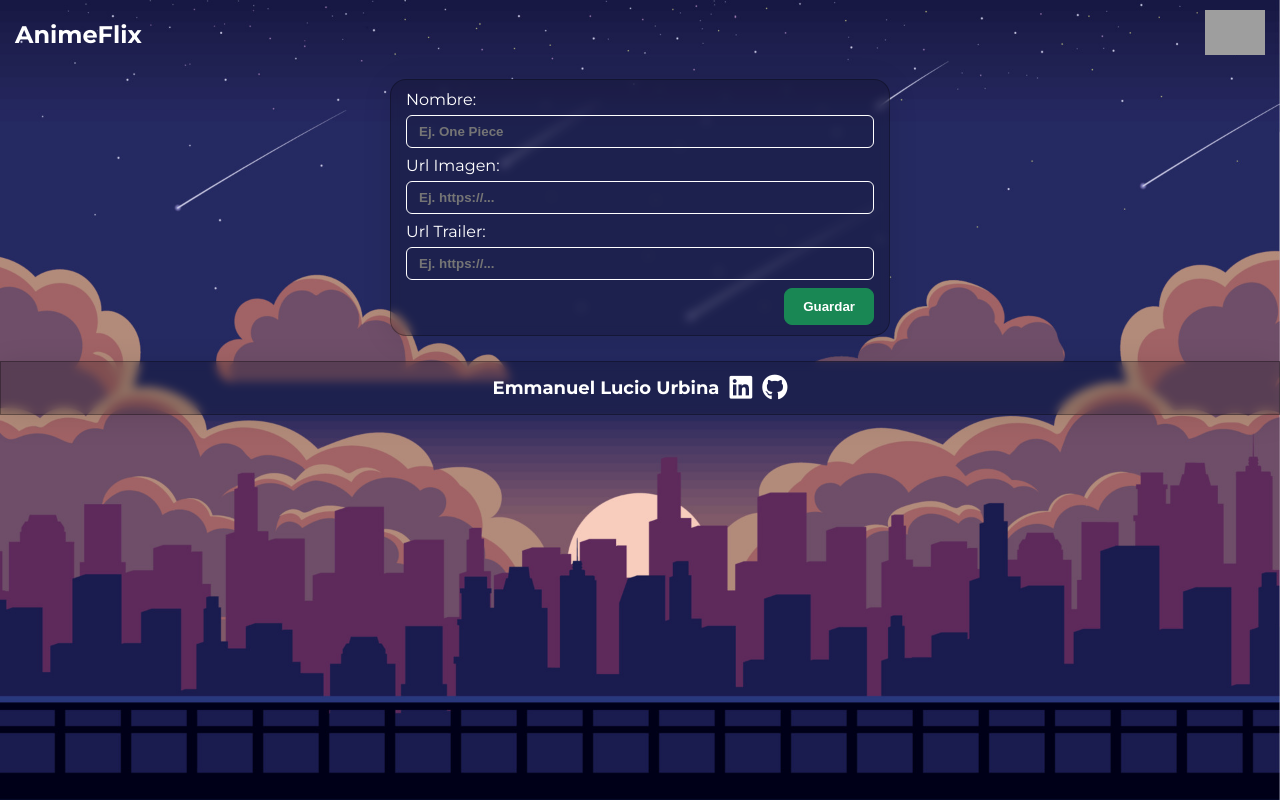
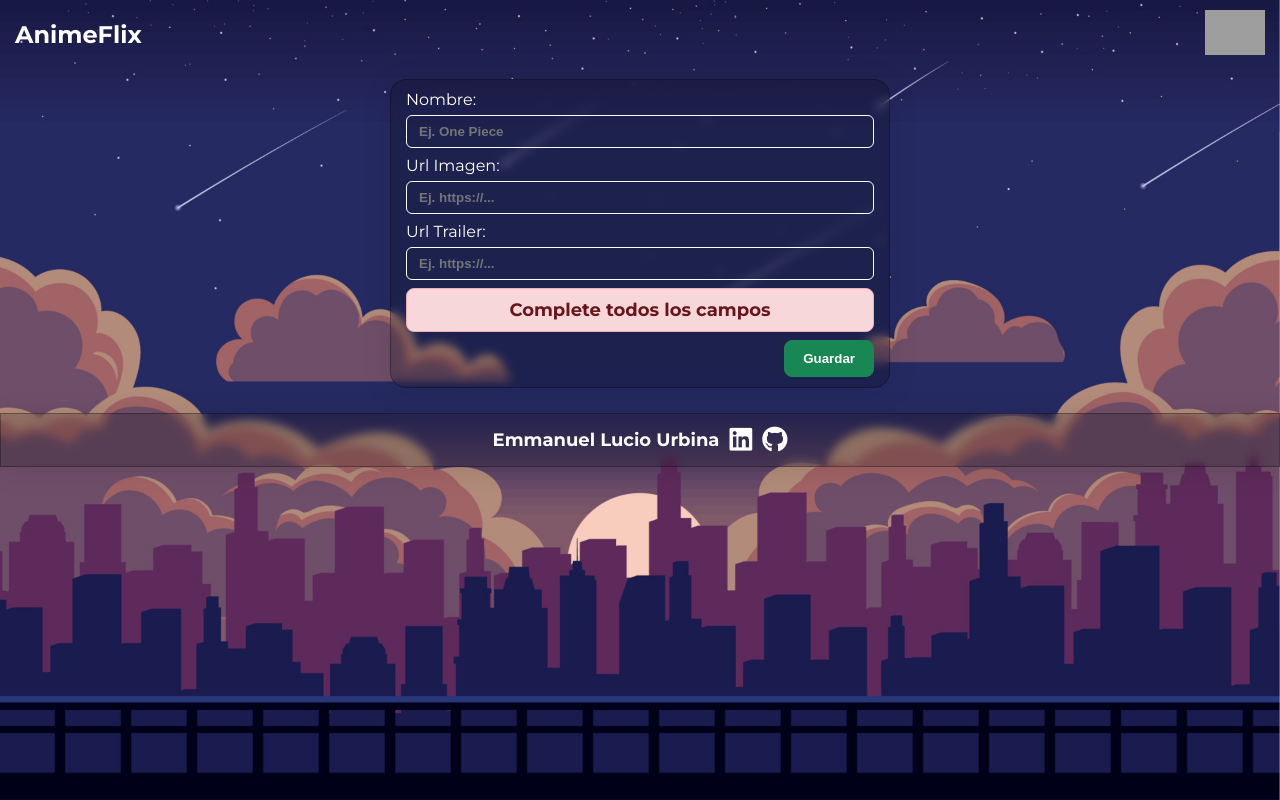
Before and after one commit to vidaencodigo/AnimeFlix, a plain HTML site: page index.html in a window 1280 px wide. Both pictures are taken after a click on the button "Guardar". Drawn offline with Linux system fonts and the light colour scheme; grey boxes are pictures that could not be loaded.

Commit message:
alerts html

```diff
--- a/assets/css/styles.css
+++ b/assets/css/styles.css
@@ -203,9 +203,35 @@ body {
 }
 
 
+.messages {
+  width: 100%;
+}
 
-
-
+.alert {
+  width: 100%;
+  padding: 10px;
+  border-radius: 8px;
+  color: #000;
+  text-align: center;
+  font-weight: bolder;
+  font-size: 18px;
+  display: flex;
+  flex-direction: column;
+  align-self: center;
+  justify-content: center;
+  border: #fff solid 1px;
+  border-radius: 8px;
+}
+.alert__danger {
+  background-color: #f8d7da;
+  border: 1px solid #f1aeb5;
+  color: #68151c;
+}
+.alert__success {
+  background-color: #d1e7dd;
+  border: 1px solid #a3cfdd;
+  color: #0a3622;
+}
 
 
 
--- a/index.html
+++ b/index.html
@@ -39,6 +39,9 @@
         <div class="control">
           <label for="trailer">Url Trailer:</label>
           <input type="text" name="trailer" id="trailer" placeholder="Ej. https://...">
+        </div>
+        <div class="messages" id="messages">
+
         </div>
         <div class="buttons">
           <button id="save" class="btn btn__primary">Guardar</button>
@@ -128,13 +131,32 @@
             alert("Formato de imagen no valido, para: " + name + " " + url);
           }
         } else {
-          alert("Complete todos los campos");
+          // alert("Complete todos los campos");
+          createAlert("Complete todos los campos", "alert__danger", document.getElementById("messages"));
         }
         document.getElementById("trailer").value = "";
         document.getElementById("name").value = "";
         document.getElementById("url_image").value = "";
       })
     })
+
+    function createAlert(message, clases, conteiner) {
+      /**
+       * @param {string} message
+       * @param {string} clases
+       * @param {HTMLElement} conteiner
+       * @returns {HTMLDivElement}
+       **/
+      conteiner.innerHTML = "";
+      const div = document.createElement("div");
+      const p = document.createElement("p");
+
+      div.setAttribute("class", "alert " + clases);
+      p.innerHTML = message;
+      div.appendChild(p);
+      conteiner.appendChild(div);
+      return div;
+    }
   </script>
 </body>
 
```
